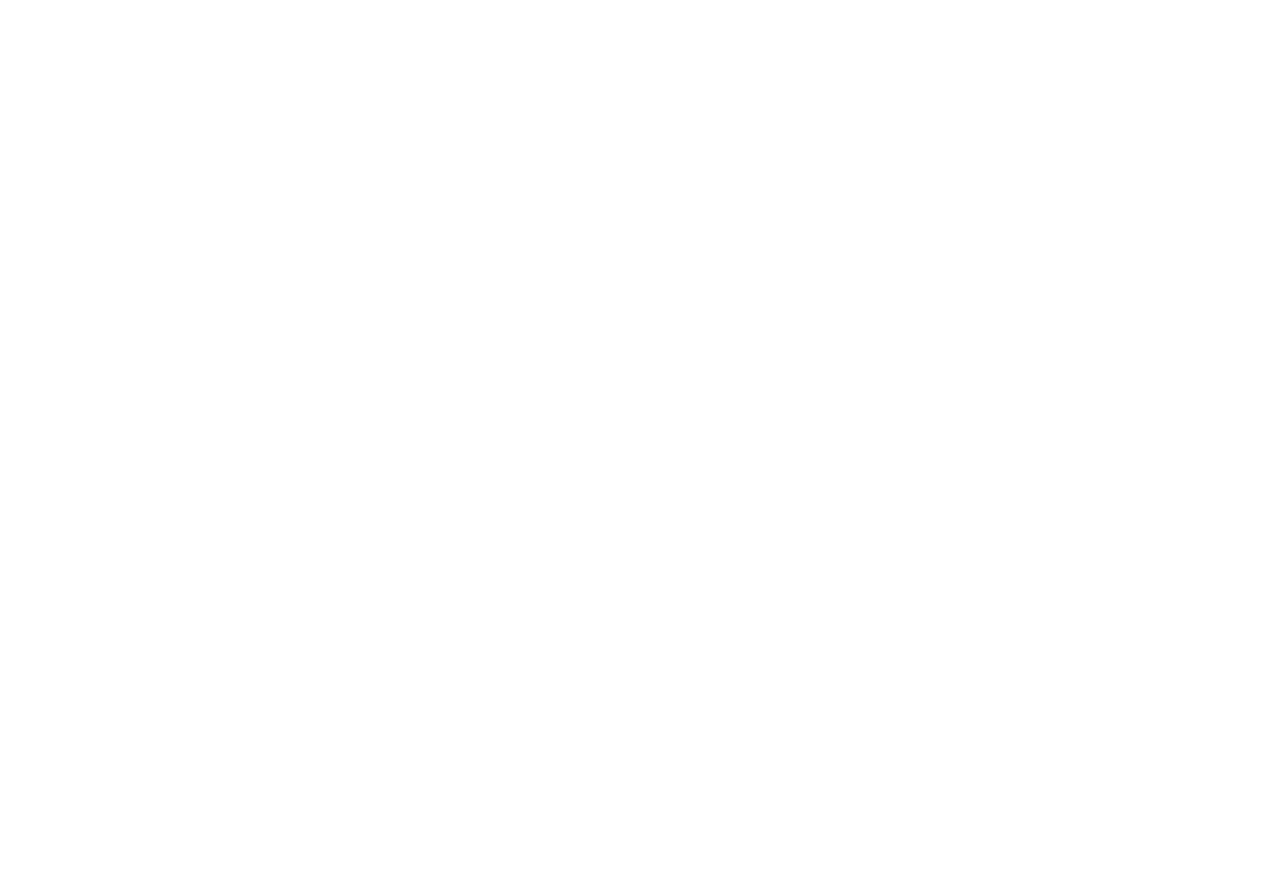
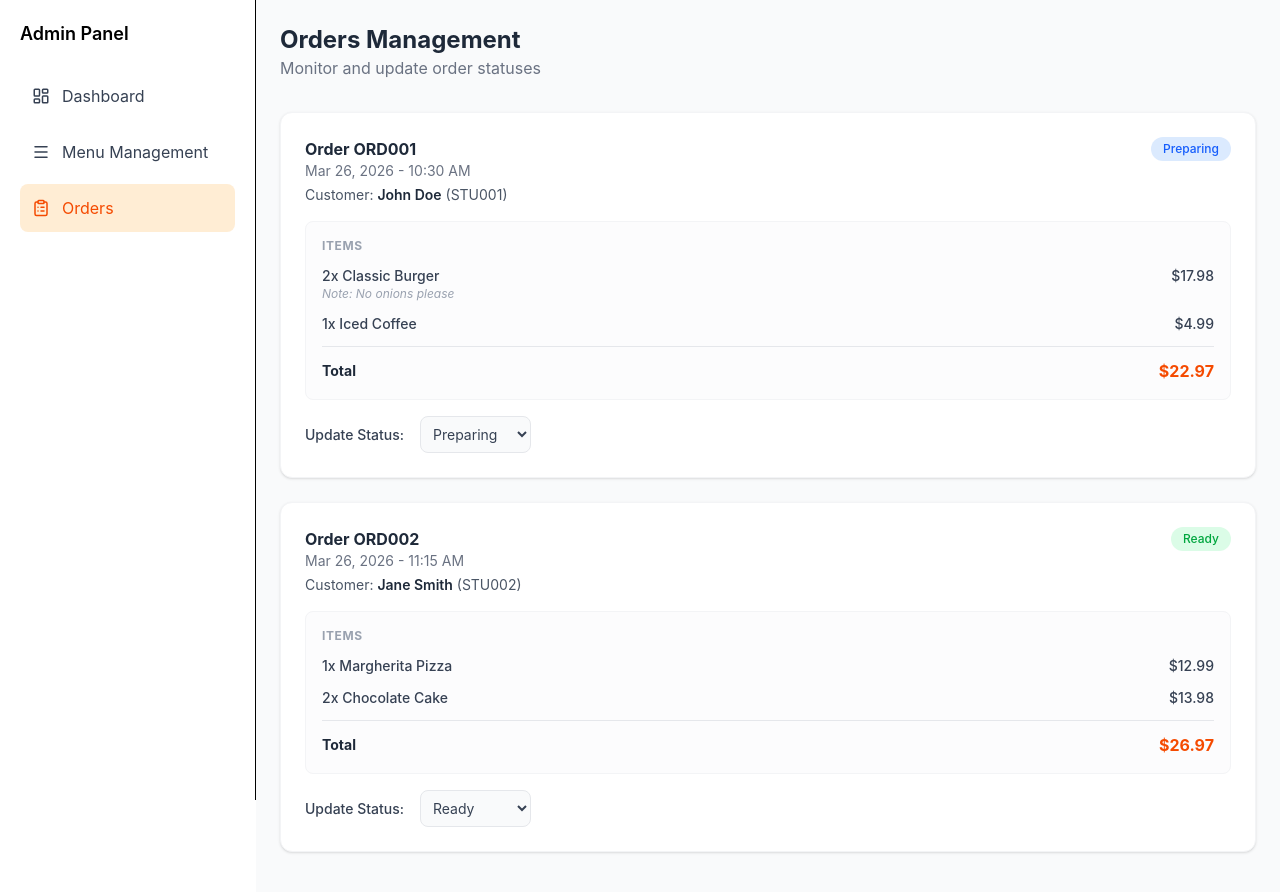
Before and after one commit to gdg-group8-restaurant-system/frontend, a React app: page /admin/orders in a window 1280 px wide. Before the commit this address had no page. Shown: the top 892 px of the page. Before the commit the page ends 800 px from the top, so only its background shows below. Built offline with nearby package versions, Linux system fonts and the light colour scheme; the HTML template or start-up script is replaced by a standard one.

Commit message:
add recent orders section to dashboard

```diff
--- /dev/null
+++ b/src/components/admin/OrderCard.jsx
@@ -0,0 +1,61 @@
+export default function OrderCard({ order }) {
+  // Helper to determine status badge colors
+  const statusColors = {
+    Pending: "bg-gray-100 text-gray-600",
+    Preparing: "bg-blue-100 text-blue-600",
+    Ready: "bg-green-100 text-green-600",
+    Completed: "bg-purple-100 text-purple-600",
+  };
+
+  return (
+    <div className="bg-white rounded-xl shadow-sm border border-gray-100 p-6 mb-6">
+      {/* Header: Order Info & Badge */}
+      <div className="flex justify-between items-start mb-4">
+        <div>
+          <h3 className="font-bold text-gray-800">Order {order.id}</h3>
+          <p className="text-sm text-gray-500">{order.date} - {order.time}</p>
+          <p className="text-sm text-gray-600 mt-1">
+            Customer: <span className="font-semibold text-gray-800">{order.customerName}</span> ({order.customerId})
+          </p>
+        </div>
+        <span className={`px-3 py-1 rounded-full text-xs font-medium ${statusColors[order.status]}`}>
+          {order.status}
+        </span>
+      </div>
+
+      {/* Items Table/Box */}
+      <div className="bg-gray-50/50 rounded-lg border border-gray-100 p-4 mb-4">
+        <h4 className="text-xs font-bold uppercase text-gray-400 tracking-wider mb-3">Items</h4>
+        <div className="space-y-3">
+          {order.items.map((item, index) => (
+            <div key={index} className="flex justify-between text-sm text-gray-700">
+              <div>
+                <p className="font-medium">{item.quantity}x {item.name}</p>
+                {item.note && <p className="text-xs text-gray-400 italic">Note: {item.note}</p>}
+              </div>
+              <p className="font-medium">${item.price.toFixed(2)}</p>
+            </div>
+          ))}
+        </div>
+        <div className="mt-3 pt-3 border-t border-gray-200 flex justify-between items-center">
+          <span className="font-bold text-gray-800 text-sm">Total</span>
+          <span className="font-bold text-orange-600">${order.total.toFixed(2)}</span>
+        </div>
+      </div>
+
+      {/* Status Update Dropdown */}
+      <div className="flex items-center gap-4">
+        <span className="text-sm font-medium text-gray-700">Update Status:</span>
+        <select
+          defaultValue={order.status}
+          className="bg-gray-50 border border-gray-200 text-gray-700 text-sm rounded-lg focus:ring-orange-500 focus:border-orange-500 block p-2 transition-all cursor-pointer"
+        >
+          <option value="Pending">Pending</option>
+          <option value="Preparing">Preparing</option>
+          <option value="Ready">Ready</option>
+          <option value="Completed">Completed</option>
+        </select>
+      </div>
+    </div>
+  );
+}
--- /dev/null
+++ b/src/pages/admin/Orders.jsx
@@ -0,0 +1,47 @@
+import OrderCard from "../../components/admin/OrderCard";
+
+const ORDERS_DATA = [
+  {
+    id: "ORD001",
+    date: "Mar 26, 2026",
+    time: "10:30 AM",
+    customerName: "John Doe",
+    customerId: "STU001",
+    status: "Preparing",
+    total: 22.97,
+    items: [
+      { name: "Classic Burger", quantity: 2, price: 17.98, note: "No onions please" },
+      { name: "Iced Coffee", quantity: 1, price: 4.99 }
+    ]
+  },
+  {
+    id: "ORD002",
+    date: "Mar 26, 2026",
+    time: "11:15 AM",
+    customerName: "Jane Smith",
+    customerId: "STU002",
+    status: "Ready",
+    total: 26.97,
+    items: [
+      { name: "Margherita Pizza", quantity: 1, price: 12.99 },
+      { name: "Chocolate Cake", quantity: 2, price: 13.98 }
+    ]
+  }
+];
+
+export default function Orders() {
+  return (
+    <div className="max-w-5xl mx-auto">
+      <div className="mb-8">
+        <h1 className="text-2xl font-bold text-gray-800">Orders Management</h1>
+        <p className="text-gray-500">Monitor and update order statuses</p>
+      </div>
+
+      <div className="space-y-2">
+        {ORDERS_DATA.map((order) => (
+          <OrderCard key={order.id} order={order} />
+        ))}
+      </div>
+    </div>
+  );
+}
--- a/src/router/AppRouter.jsx
+++ b/src/router/AppRouter.jsx
@@ -11,6 +11,7 @@
 import RegisterPage from "../pages/RegisterPage";
 
 import Dashboard from "../pages/admin/Dashboard";
+import Orders from "../pages/admin/Orders";
 import LandingPage from "../pages/LandingPage";
 export default function AppRouter() {
   return (
@@ -34,6 +35,7 @@
         {/* Admin */}
         <Route path="/admin" element={<AdminLayout />}>
           <Route index element={<Dashboard />} />
+          <Route path="orders" element={<Orders />} />
      </Route>
 
       </Routes>
```
